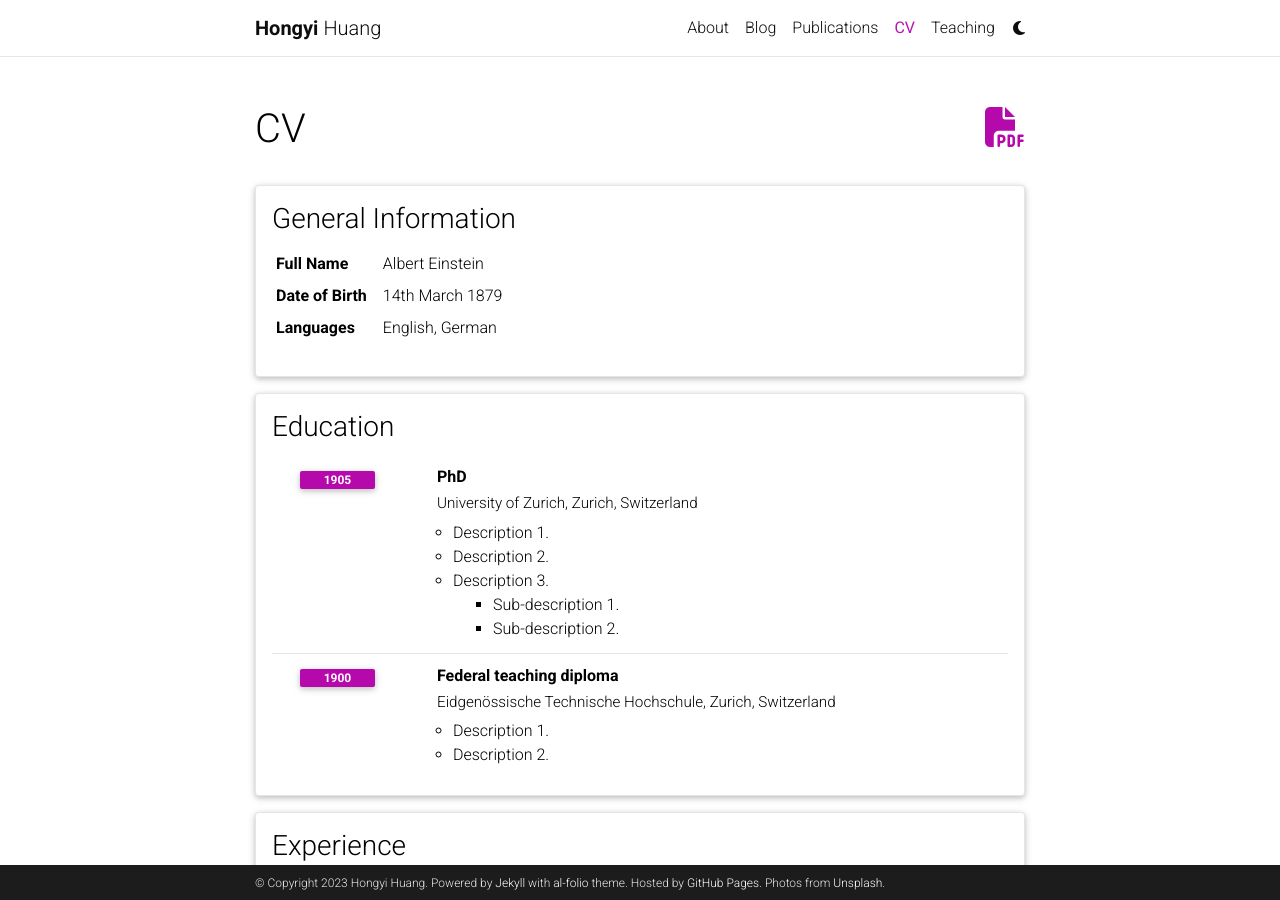
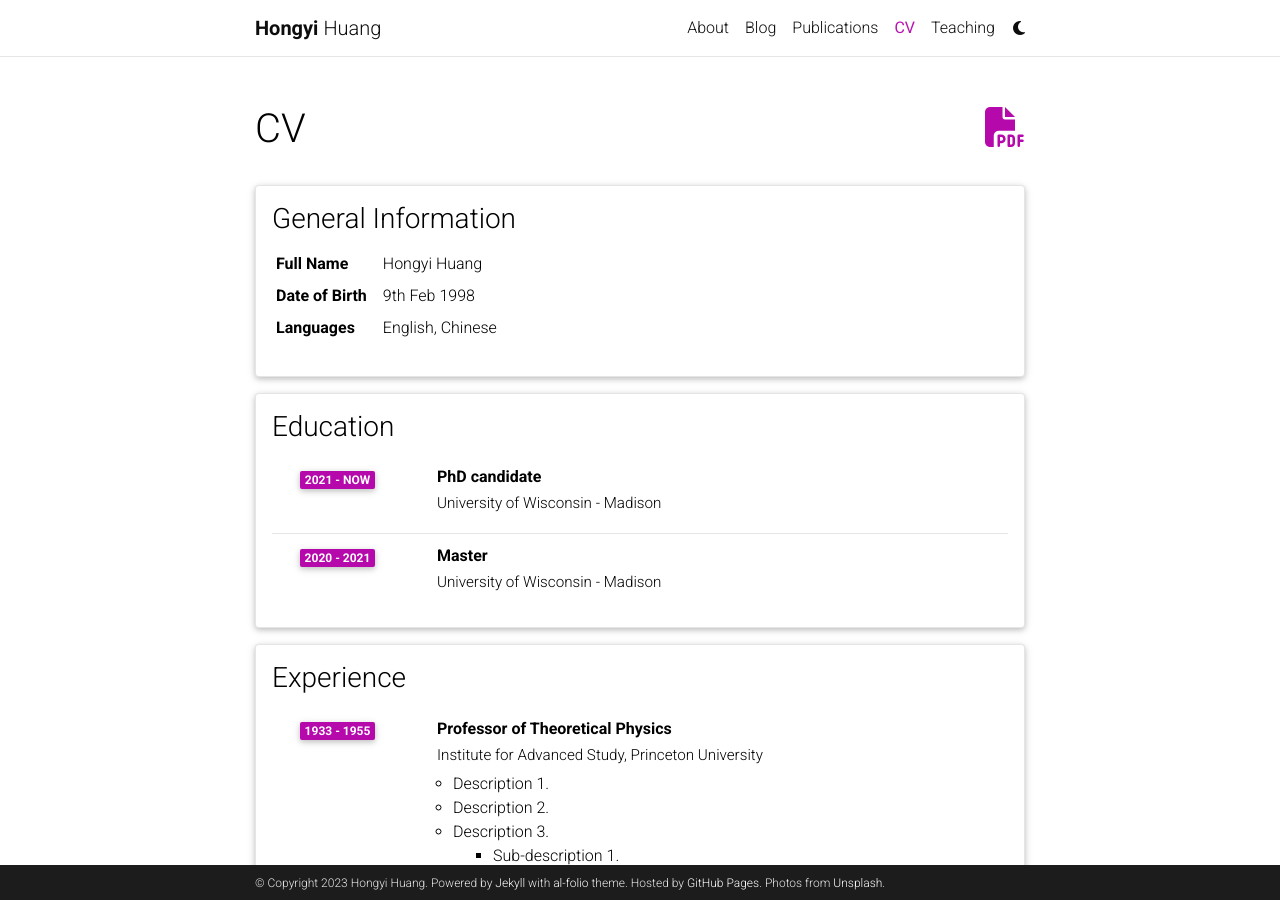
Before and after one commit to hongyi98/hongyi98.github.io, a Jekyll site: the page built from _pages/cv.md, in a window 1280 px wide and 900 px high. Built offline with Jekyll 4.4.1, drawn with Linux system fonts in a browser that asks for light colours; comment, search, counter and statistics services are not loaded; a style sheet for code colours, icons or effects is not loaded.

Commit message:
Update cv.yml

```diff
--- a/_data/cv.yml
+++ b/_data/cv.yml
@@ -2,31 +2,31 @@
   type: map
   contents:
     - name: Full Name
-      value: Albert Einstein
+      value: Hongyi Huang
     - name: Date of Birth
-      value: 14th March 1879
+      value: 9th Feb 1998
     - name: Languages
-      value: English, German
+      value: English, Chinese
 
 - title: Education
   type: time_table
   contents:
-    - title: PhD
-      institution: University of Zurich, Zurich, Switzerland
-      year: 1905
-      description:
+    - title: PhD candidate
+      institution: University of Wisconsin - Madison
+      year: 2021 - now
+      <!--description:
         - Description 1.
         - Description 2.
         - title: Description 3.
           contents:
             - Sub-description 1.
-            - Sub-description 2.
-    - title: Federal teaching diploma
-      institution: Eidgenössische Technische Hochschule, Zurich, Switzerland
-      year: 1900
-      description:
+            - Sub-description 2.-->
+    - title: Master
+      institution: University of Wisconsin - Madison
+      year: 2020 - 2021
+      <!--description:
         - Description 1.
-        - Description 2.
+        - Description 2.-->
 
 - title: Experience
   type: time_table
```
